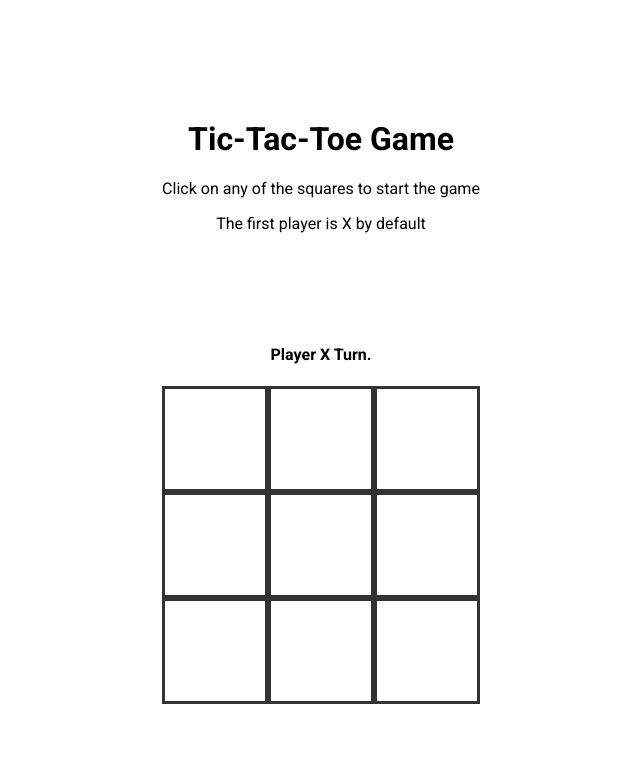
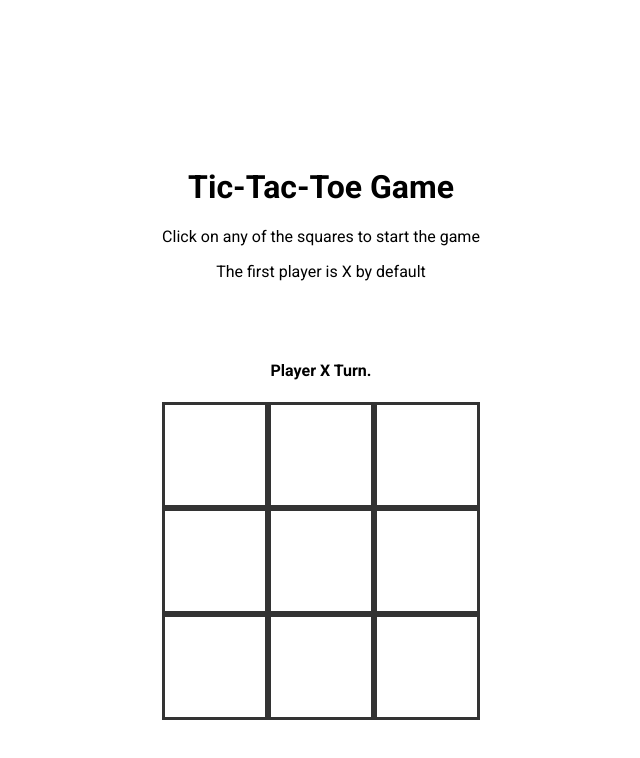
Before and after one commit to sarthaksarangi/Tik-Tac-Toe, a React (Vite) app in the folder vite-project/: page / in a window 1280 px wide. Shown: the top 758 px of the page, without its empty margins (319-959 px from the left). Built offline with nearby package versions, Linux system fonts and the light colour scheme.

Commit message:
css changed: margin of header

```diff
--- a/vite-project/src/App.css
+++ b/vite-project/src/App.css
@@ -15,8 +15,8 @@ margin: 20px;
 .header{
 
   text-align: center;
-  margin-top: 5em;
-  margin-bottom: 7em;
+  margin-top: 8em;
+  margin-bottom: 5em;
 }
 
  .board-rows{
```
